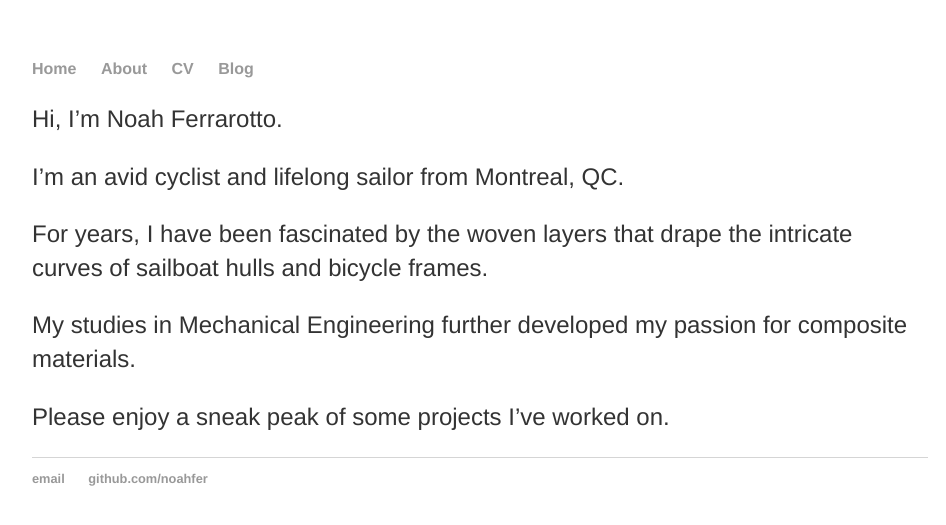
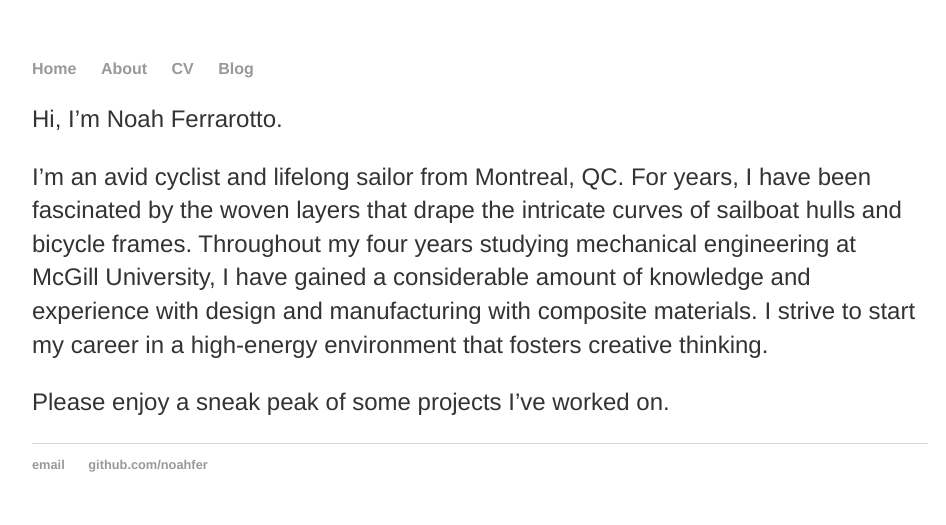
Before and after one commit to noahfer/noahfer.github.io, a Jekyll site: the page built from about/index.md, in a window 1280 px wide. Shown: the top 525 px of the page, without its empty margins (160-1106 px from the left). Built offline with Jekyll 4.4.1, drawn with Linux system fonts in a browser that asks for light colours; our own code applies the rules of GitHub Pages for plain Markdown files.

Commit message:
Update index.md

```diff
--- a/about/index.md
+++ b/about/index.md
@@ -1,9 +1,5 @@
 Hi, I'm Noah Ferrarotto.
 
-I'm an avid cyclist and lifelong sailor from Montreal, QC.
-
-For years, I have been fascinated by the woven layers that drape the intricate curves of sailboat hulls and bicycle frames.
-
-My studies in Mechanical Engineering further developed my passion for composite materials.
+I'm an avid cyclist and lifelong sailor from Montreal, QC. For years, I have been fascinated by the woven layers that drape the intricate curves of sailboat hulls and bicycle frames. Throughout my four years studying mechanical engineering at McGill University, I have gained a considerable amount of knowledge and experience with design and manufacturing with composite materials. I strive to start my career in a high-energy environment that fosters creative thinking.
 
 Please enjoy a sneak peak of some projects I've worked on.
```
